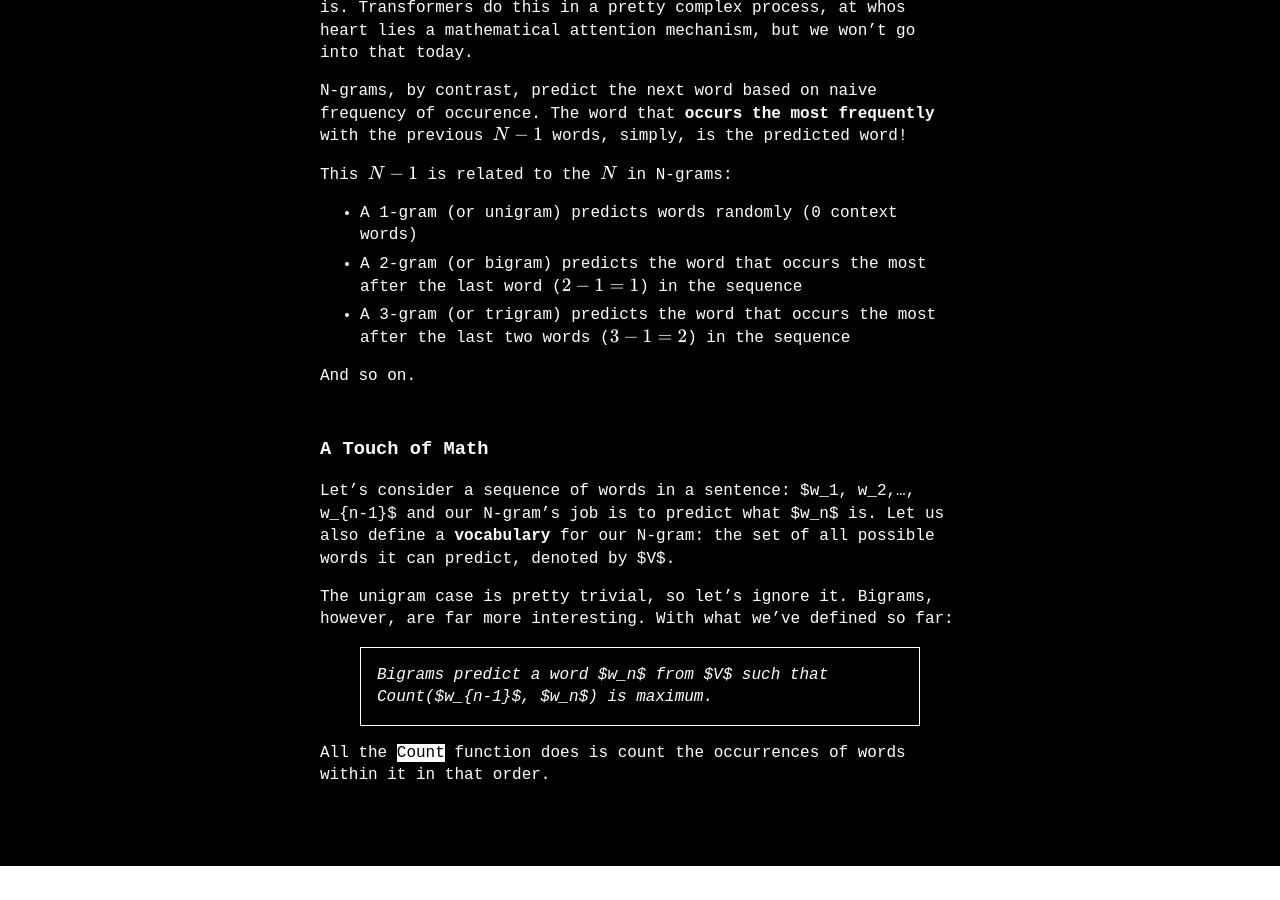
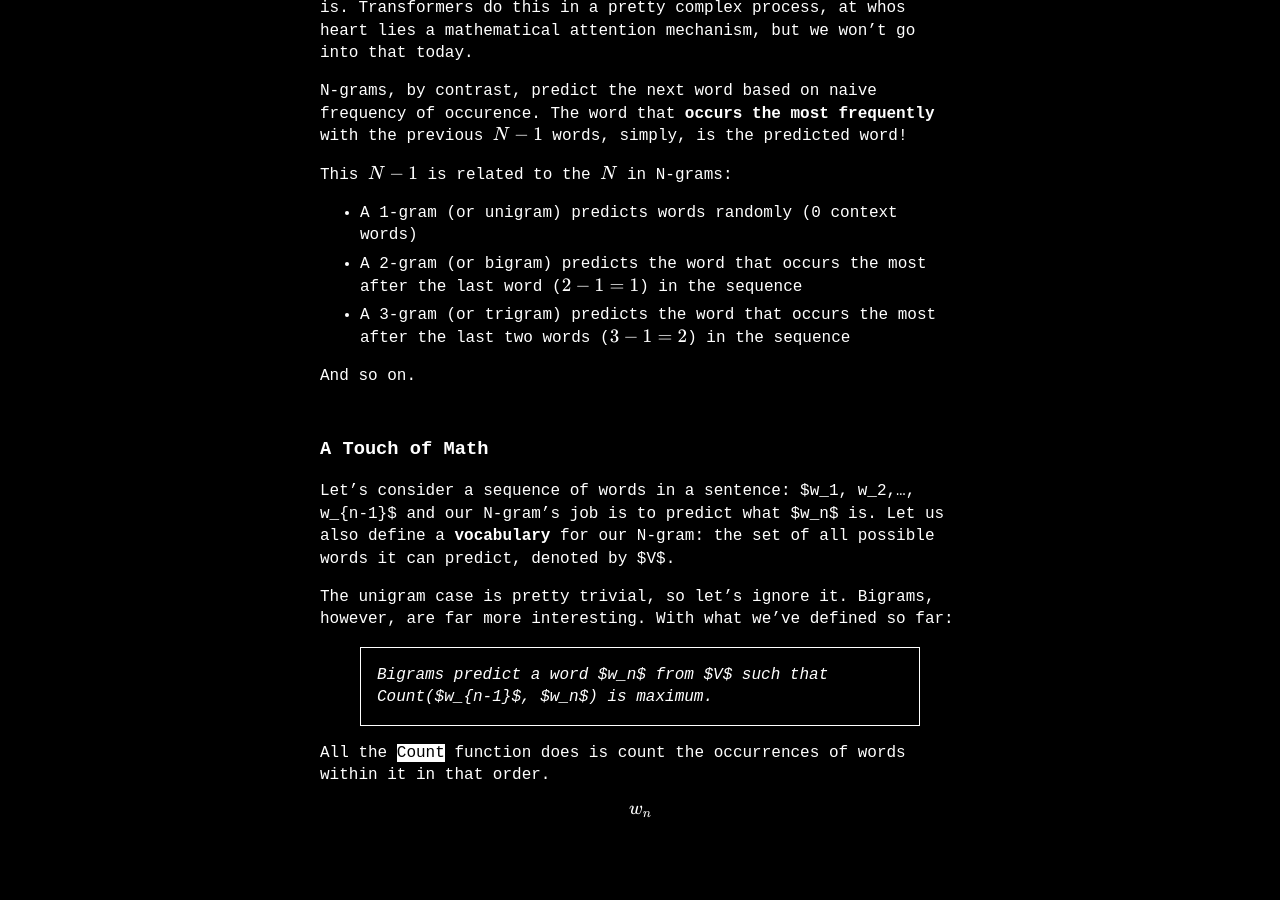
Before and after one commit to capemox/capemox.github.io, a Jekyll site: the page built from _posts/2025-01-26-ngrams.md, in a window 1280 px wide and 900 px high, scrolled down 1191 px. Built offline with Jekyll 4.4.1, drawn with Linux system fonts in a browser that asks for light colours; before the commit the page ends 2057 px from its top, so only the background shows below that.

Commit message:
made changes

```diff
--- a/_posts/2025-01-26-ngrams.md
+++ b/_posts/2025-01-26-ngrams.md
@@ -39,3 +39,7 @@ The unigram case is pretty trivial, so let's ignore it. Bigrams, however, are fa
 Count($w_{n-1}$, $w_n$) is maximum.
 
 All the `Count` function does is count the occurrences of words within it in that order.
+
+$$
+w_n
+$$
```
